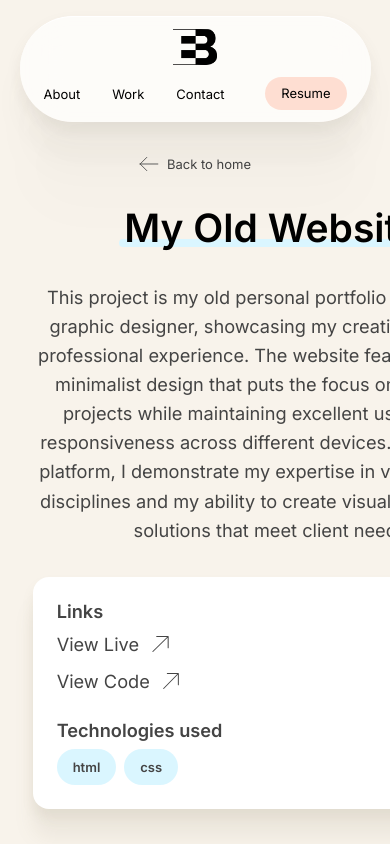
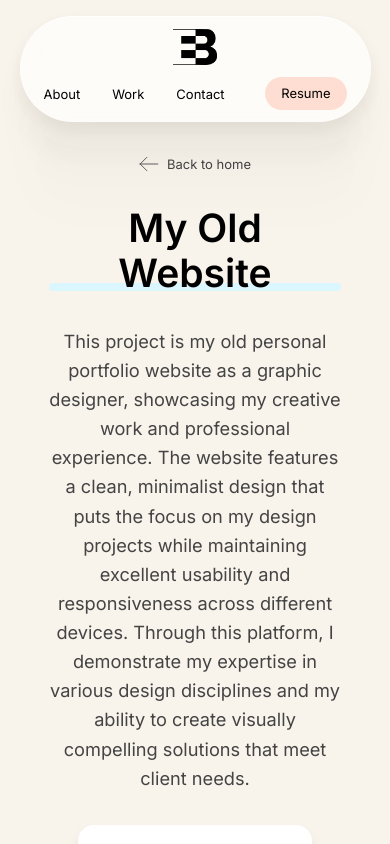
Before and after one commit to eburza/portfolio-emilia-burza, a React (Vite) app: page /project/my-old-website in a window 390 px wide. Shown: the top 844 px of the page. Built offline with nearby package versions, Linux system fonts and the light colour scheme.

Commit message:
Fix project page display issues with overflowing

```diff
--- a/src/css/styles.css
+++ b/src/css/styles.css
@@ -413,37 +413,37 @@
 }
 @media screen and (max-width: 1650px) {
   .project-page .header-project {
-    padding: 10rem 10.08rem;
+    padding: 10rem 10rem 5rem;
   }
   .project-page .project-content {
-    padding: 5.04rem 10.08rem;
+    padding: 5.04rem 10rem 5rem;
   }
 }
 @media screen and (max-width: 1350px) {
   .project-page .header-project {
-    padding: 10rem 3.6rem 4.02rem;
+    padding: 10rem 3.6rem 4rem;
   }
   .project-page .project-content {
-    padding: 4.02rem 3.6rem;
+    padding: 4rem 3.6rem;
   }
   .project-page .project-content .content-heading {
     align-self: center;
     text-align: center;
   }
   .project-page .project-hero {
-    grid-template-columns: 1fr;
+    padding: 0 1rem;
+    grid-template-columns: minmax(0, 1fr);
     grid-template-areas: "title" "summary" "data";
     text-align: center;
   }
+  .project-page .project-hero .hero-data,
+  .project-page .project-hero .hero-summary,
   .project-page .project-hero .project-title {
     justify-self: center;
+    word-wrap: break-word;
   }
   .project-page .project-hero .hero-data {
     min-width: 30rem;
-    justify-self: center;
-  }
-  .project-page .project-hero .hero-summary {
-    text-align: center;
   }
   .project-page .project-details-element {
     grid-template-columns: 1fr;
@@ -476,6 +476,7 @@
     padding: 10rem 2.04rem 3rem;
   }
   .project-page .header-project .project-hero .hero-data {
+    min-width: 0;
     width: 80%;
     padding: 1.5rem;
   }
```
Also changed, not shown: src/css/base/responsive.scss (+10 -10 lines), 1 other file (tests, documents, lock files or other folders).
